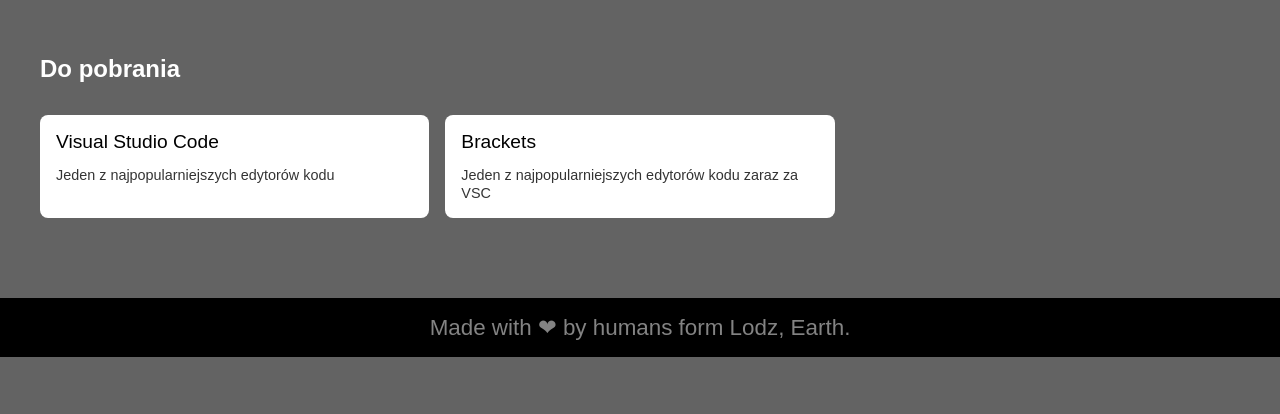
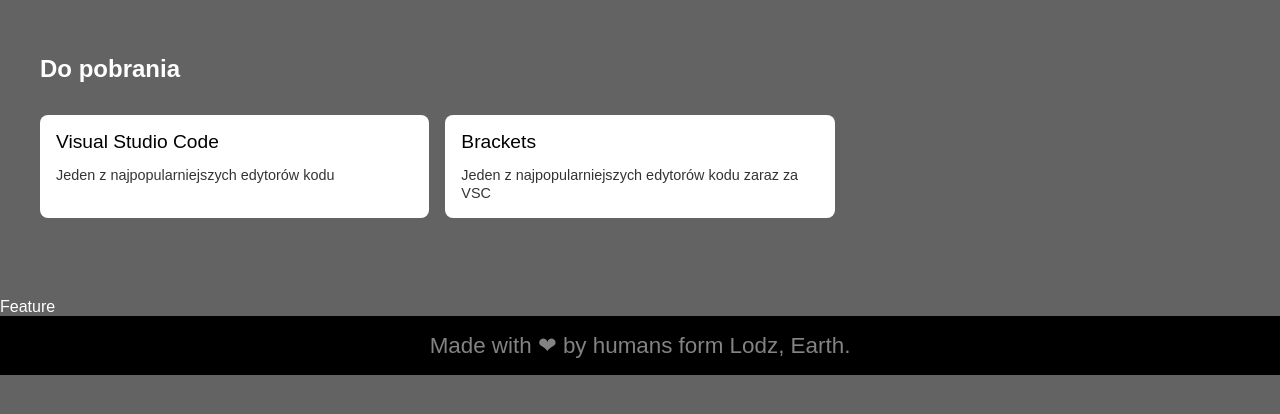
Before and after one commit to Piotrn-87/frontendTools, a website: page index.html in a window 1280 px wide. Shown: the part 839-1253 px from the top of the page. Drawn offline with Linux system fonts and the light colour scheme.

Commit message:
adding features

```diff
--- a/index.html
+++ b/index.html
@@ -132,6 +132,10 @@
         </div>
     </section>
 
+    <section>
+        Feature
+    </section>
+
     <!-- footer -->
     <footer class="footer">
         Made with ❤ by humans form Lodz, Earth.
```
